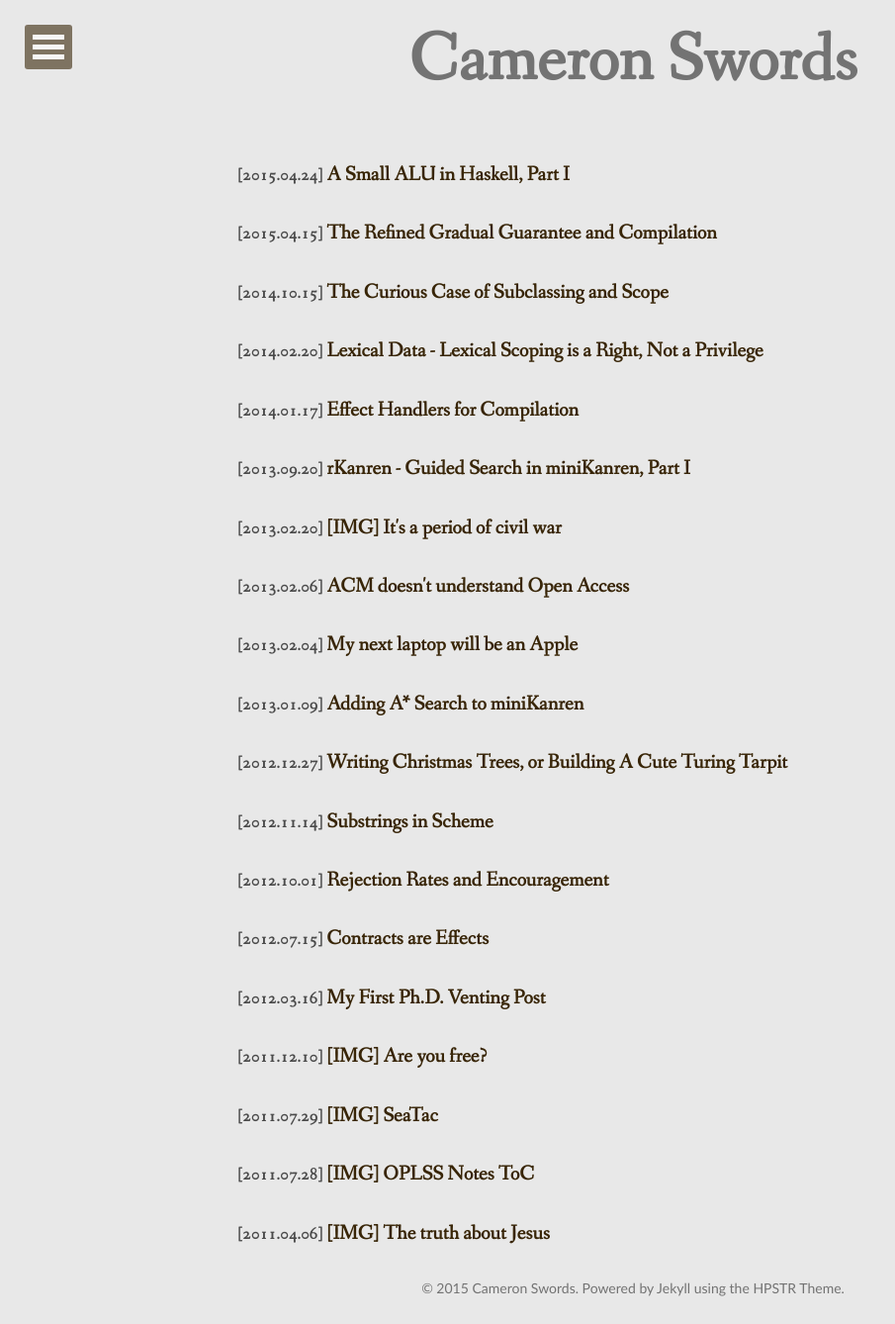
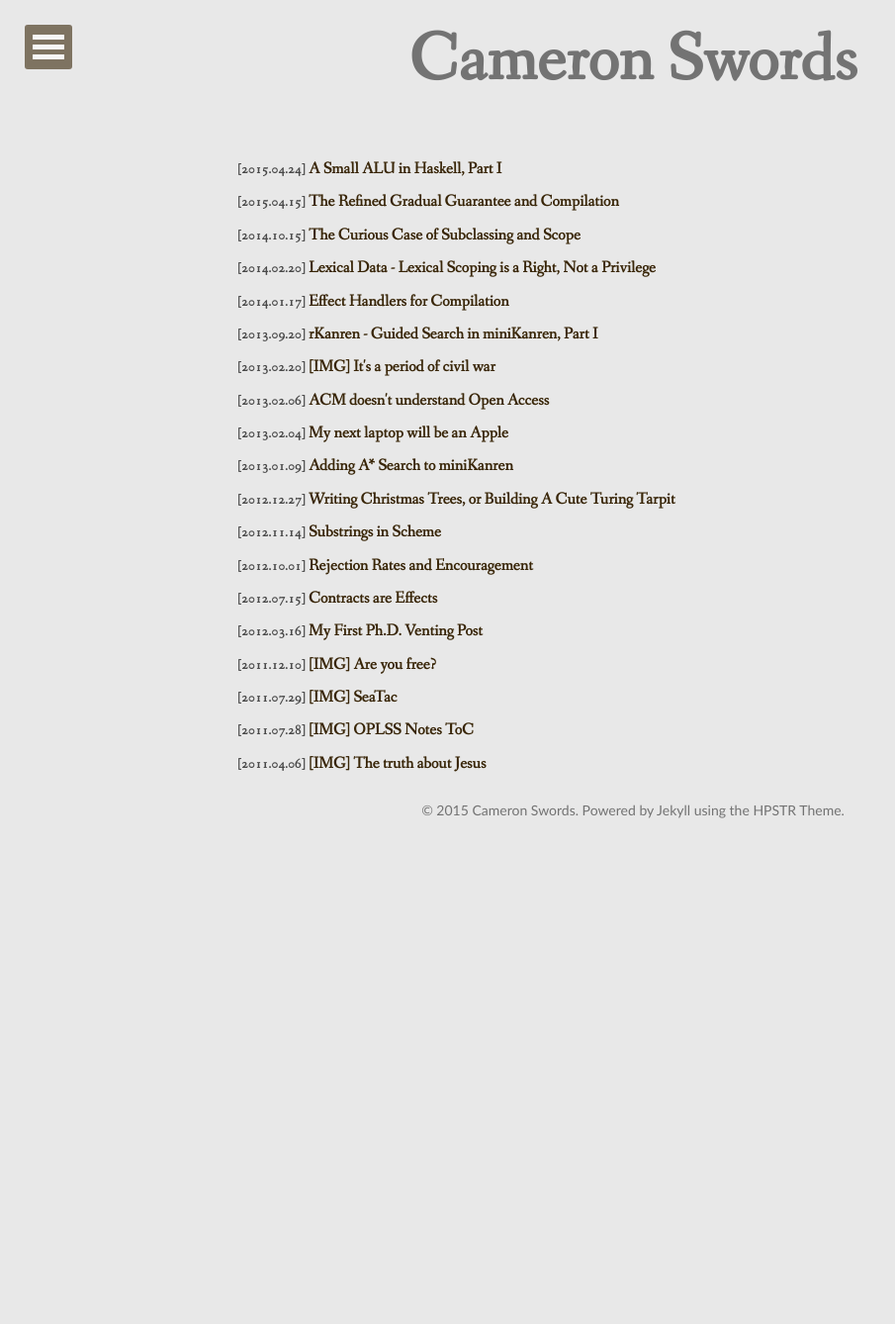
Before and after one commit to cgswords/cgswords.github.io, a Jekyll site: the page built from index.html, in a window 1280 px wide. Shown: the whole page at 99% size, without its empty margins (0-905 px from the left). Built offline with Jekyll 4.4.1, drawn with Linux system fonts in a browser that asks for light colours; nearby versions of some CDN libraries; some web fonts are replaced; the list of posts is cut into pages by our own code; after the commit the page ends 900 px from its top, so only the background shows below that.

Commit message:
More index remaking

```diff
--- a/_sass/_typography.scss
+++ b/_sass/_typography.scss
@@ -16,10 +16,6 @@ h1 {
 	@media #{$medium} {
 		@include font-rem(32);
 	}
-}
-
-h2 {
-  @include font-size(18);
 }
 
 // Links
--- a/index.html
+++ b/index.html
@@ -9,7 +9,7 @@ comments: false
 {% for post in paginator.posts %}
     {% if post.quote %}
     {% else %}
-    <h2 class="entry-title">
+    <h3 class="entry-title">
       <small><time datetime="{{ post.date | date_to_xmlschema }}">{{ post.date | date: "[%Y.%m.%d]" }}</time></small>
       {% if post.image.feature %}
         <a href="{{ site.url }}{{ post.url }}" rel="bookmark" title="{{ post.title }}" itemprop="url">
@@ -20,7 +20,7 @@ comments: false
       {% else %}
         <a href="{{ site.url }}{{ post.url }}" rel="bookmark" title="{{ post.title }}" itemprop="url">{{ post.title }}</a>
       {% endif %}
-    </h2>
+    </h3>
     {% endif %}
 {% endfor %}
 
```
